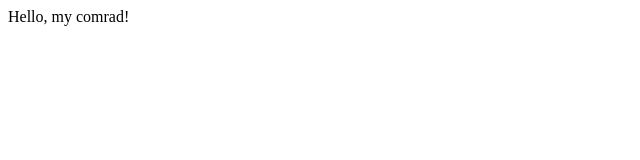
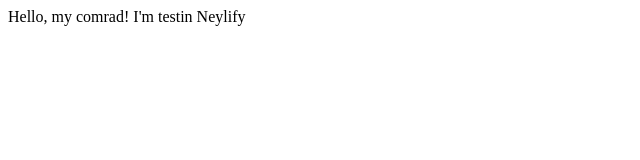
Before and after one commit to snowsergo/messenger, a website: page index.html in a window 1280 px wide. Shown: the whole page, without its empty margins (0-640 px from the left). Drawn offline with Linux system fonts and the light colour scheme.

Commit message:
change index.html

```diff
--- a/index.html
+++ b/index.html
@@ -5,6 +5,6 @@
   <meta charset="utf-8">
 </head>
 <body>
-    <div>Hello, my comrad!</div>
+    <div>Hello, my comrad! I'm testin Neylify</div>
 </body>
 </html>
```
